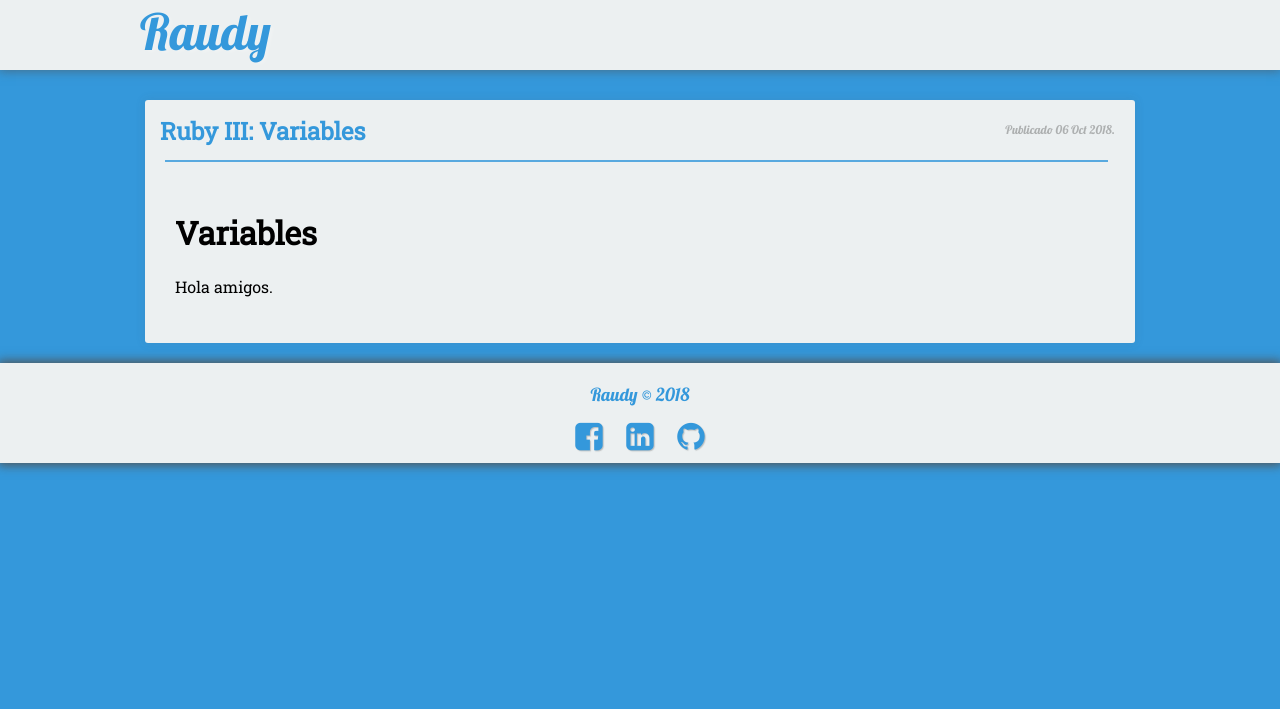
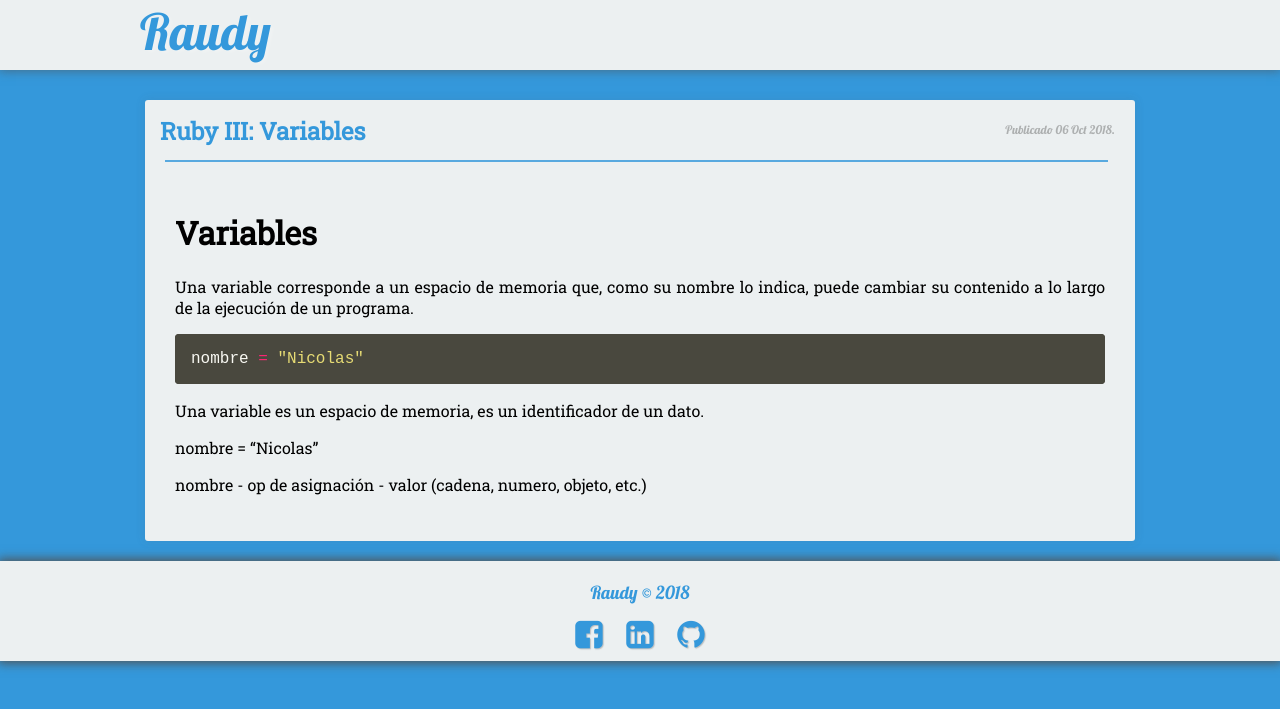
Before and after one commit to nisoto/Blog-anterior-2.0, a Jekyll site: the page built from _posts/2018-10-06-ruby-iii-variables.md, in a window 1280 px wide. Shown: the top 709 px of the page. Built offline with Jekyll 4.4.1, drawn with Linux system fonts in a browser that asks for light colours; nearby versions of some CDN libraries.

Commit message:
Update 2018-10-06-ruby-iii-variables.md

````diff
--- a/_posts/2018-10-06-ruby-iii-variables.md
+++ b/_posts/2018-10-06-ruby-iii-variables.md
@@ -8,4 +8,14 @@ tags: [ruby]
 
 # Variables
 
-Hola amigos.
+Una variable corresponde a un espacio de memoria que, como su nombre lo indica, puede cambiar su contenido a lo largo de la ejecución de un programa.
+
+``` ruby
+nombre = "Nicolas"
+```
+
+Una variable es un espacio de memoria, es un identificador de un dato.
+
+nombre = "Nicolas"
+
+nombre - op de asignación - valor (cadena, numero, objeto, etc.)
````
